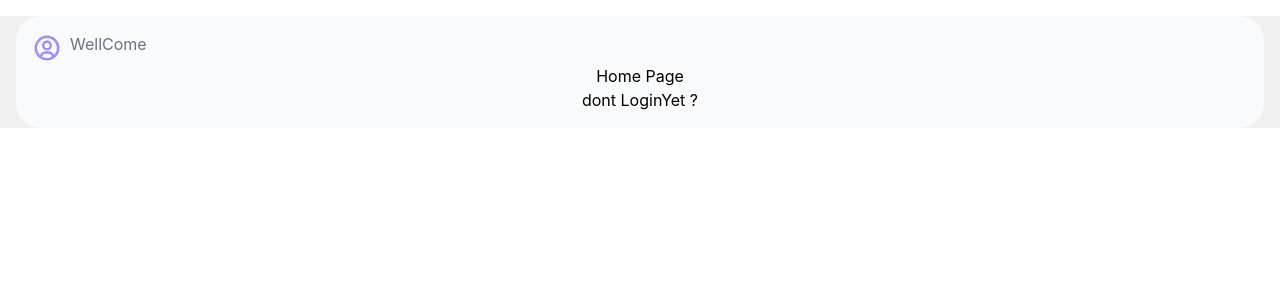
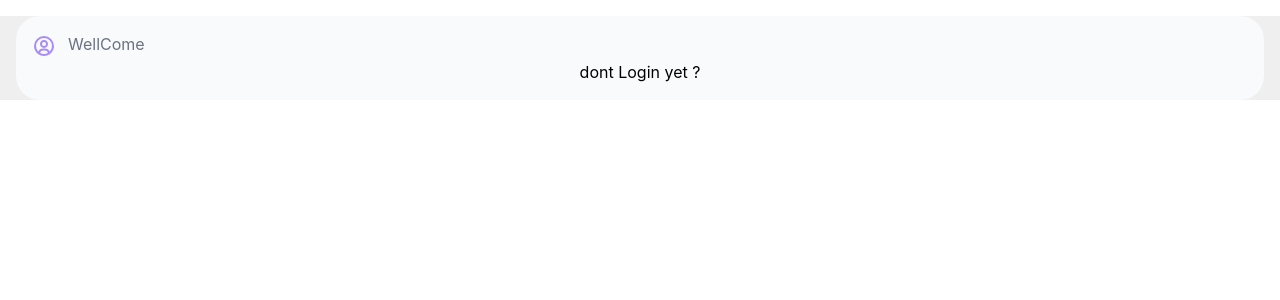
Before and after one commit to alireza921/ExpenseTracker, a React (Create React App) app: page / in a window 1280 px wide. Shown: the top 300 px of the page. Built offline with nearby package versions, Linux system fonts and the light colour scheme.

Commit message:
added: expense&income Context-Home Component

```diff
--- a/src/App.js
+++ b/src/App.js
@@ -2,7 +2,7 @@ import "./App.css";
 import { BrowserRouter, Route, Routes } from "react-router-dom";
 import Layout from "./layout/layout";
 import HomePage from "./pages/home/homePage";
-import AddNewTransAction from "./pages/cadd New TransAction/addNewTransAction";
+import AddNewTransAction from "./pages/add New TransAction/addNewTransAction";
 import TransAction from "./pages/transAction/transAction";
 import LoginPage from "./pages/loginPage/loginPage";
 import AuthContextProvider from "./context/auth/auhContextProvider";
--- /dev/null
+++ b/src/Components/home/home.js
@@ -0,0 +1,24 @@
+const Home = () => {
+  return (
+    <main className='border-solid border-violet-400 border-2 rounded-xl py-4 px-1 my-3 '>
+      <h2> Totall balanse </h2>
+      <h2> adad darim k dynamic am hast</h2>
+      <div>
+        <div> icon </div>
+        <div>
+          <p> income </p>
+          <p> adade income </p>
+        </div>
+      </div>
+      <div>
+        <div> icon </div>
+        <div>
+          <p> expense </p>
+          <p> adade expense</p>
+        </div>
+      </div>
+    </main>
+  );
+};
+
+export default Home;
--- a/src/Components/navigation/navigation.js
+++ b/src/Components/navigation/navigation.js
@@ -1,30 +1,26 @@
 import { useAuth, useAuthAction } from "../../context/auth/auhContextProvider";
 import { BiUserCircle } from "react-icons/bi";
 import { useNavigate } from "react-router-dom";
-import { MdLogin } from "react-icons/md";
 import { BiLogOut } from "react-icons/bi";
-import { Link } from "react-router-dom";
 
 const Navigation = () => {
   const auth = useAuth();
   const setAuth = useAuthAction();
   const navigate = useNavigate();
   const logoutHandler = () => {
-    if (auth) {
-      alert("do you want to logout ? ");
-      setAuth(false);
-      navigate('/')
-    }
+    alert("do you want to logout ? ");
+    setAuth(false);
+    navigate("/");
   };
 
   return (
     <header className='flex  justify-between items-center '>
       <aside className='flex  justify-start items-center'>
         <div>
-          <BiUserCircle className='text-2xl text-violet-400 text-3xl' />
+          <BiUserCircle className='text-2xl text-violet-400 ' />
         </div>
-        <div className='flex flex-col ml-2 '>
-          <h3 className='text-gray-500 mb-1 '> WellCome </h3>
+        <div className='flex flex-col ml-3 '>
+          <h3 className='text-gray-500 mb- '> WellCome </h3>
           <p className='font-bold mb-1'>{auth.name}</p>
         </div>
       </aside>
--- /dev/null
+++ b/src/context/expense/expenseContextProvider.js
@@ -0,0 +1,21 @@
+import { createContext, useContext, useState } from "react";
+
+const ExpenseContext = createContext();
+const ExpenseContextDispatcher = createContext();
+
+const AuthContextProvider = ({ children }) => {
+  const [expense, dispatch] = useState(false);
+
+  return (
+    <ExpenseContext.Provider value={expense}>
+      <ExpenseContextDispatcher.Provider value={dispatch}>
+        {children}
+      </ExpenseContextDispatcher.Provider>
+    </ExpenseContext.Provider>
+  );
+};
+
+export default ExpenseContextProvider;
+
+export const useAuth = () => useContext(ExpenseContext);
+export const useAuthAction = () => useContext(ExpenseContextDispatcher);
--- /dev/null
+++ b/src/context/income/incomeContextprovider.js
@@ -0,0 +1,21 @@
+import { createContext, useContext, useState } from "react";
+
+constIncomhContext = createContext();
+constIncomhContextDispatcher = createContext();
+
+const AuthContextProvider = ({ children }) => {
+  const [income, dispatch] = useState(false);
+
+  return (
+    <IncomContext.Provider value={autincome}>
+      <IncomContextDispatcher.Provider value={dispatch}>
+        {children}
+      </IncomContextDispatcher.Provider>
+    </IncomContext.Provider>
+  );
+};
+
+export default IncomeContextProvider;
+
+export const useAuth = () => useContext(IncomContext);
+export const useAuthAction = () => useContext(IncomContextDispatcher);
--- a/src/pages/home/homePage.js
+++ b/src/pages/home/homePage.js
@@ -1,13 +1,13 @@
 import { Link } from "react-router-dom";
+import Home from "../../Components/home/home";
 import { useAuth } from "../../context/auth/auhContextProvider";
 
 const HomePage = () => {
   const auth = useAuth();
   return (
-    <div>
-      <h2> Home Page </h2>
-      {!auth && <Link to='/login'> dont LoginYet ? </Link>}{" "}
-    </div>
+    <section>
+      {auth ? <Home /> : <Link to='/login'> dont Login yet ?</Link>}
+    </section>
   );
 };
 
```
Also changed, not shown: src/pages/add New TransAction/addNewTransAction.js (renamed from src/pages/cadd New TransAction/addNewTransAction.js).
